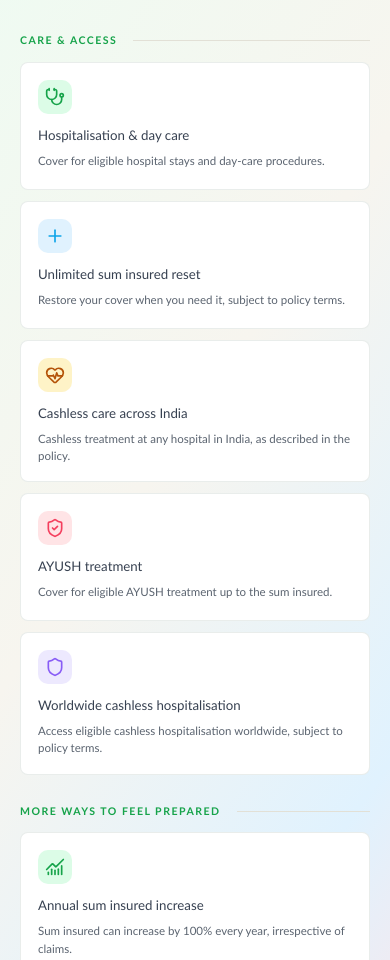
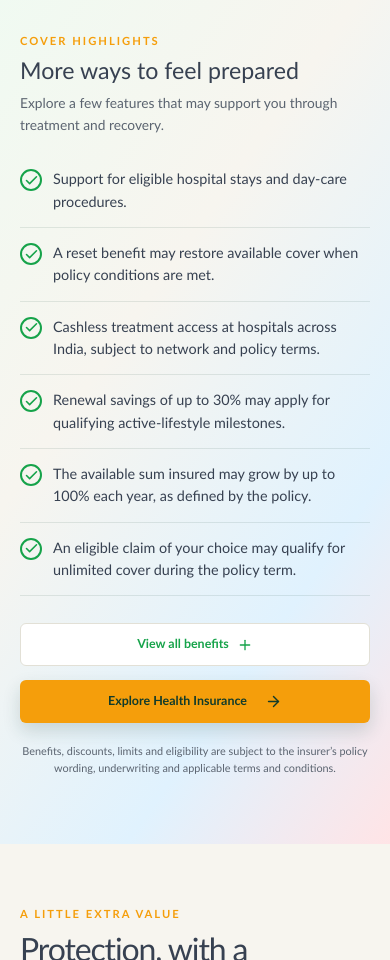
Before and after one commit to smritiRwt/Dhanvanta, a React (Vite) app: page / in a window 390 px wide. Shown: the part 11040-12000 px from the top of the page. Built offline with nearby package versions, Linux system fonts and the light colour scheme.

Commit message:
Update India audience wording

```diff
--- a/src/pages/Services.jsx
+++ b/src/pages/Services.jsx
@@ -1,6 +1,6 @@
 import React,{useState} from 'react'
 import {Link} from 'react-router-dom'
-import {ArrowRight,BriefcaseBusiness,Car,ChartNoAxesCombined,Check,Clock3,HeartPulse,House,Landmark,Percent,Plus,Shield,ShieldCheck,Stethoscope,WalletCards} from 'lucide-react'
+import {ArrowRight,BriefcaseBusiness,Car,ChartNoAxesCombined,Check,HeartPulse,House,Landmark,Percent,Plus,ShieldCheck,WalletCards} from 'lucide-react'
 
 const loanOptions=[
   {title:'Personal Loan',label:'PERSONAL NEEDS',description:'Explore flexible financing for planned expenses or an unexpected cost. Compare repayment terms before choosing an option.',fit:'Planned purchases, travel, or urgent expenses',icon:WalletCards},
@@ -12,18 +12,18 @@ const loanOptions=[
 ]
 
 const healthBenefits=[
-  {title:'Hospitalisation & day care',description:'Cover for eligible hospital stays and day-care procedures.',icon:Stethoscope},
-  {title:'Unlimited sum insured reset',description:'Restore your cover when you need it, subject to policy terms.',icon:Plus},
-  {title:'Cashless care across India',description:'Cashless treatment at any hospital in India, as described in the policy.',icon:HeartPulse},
-  {title:'AYUSH treatment',description:'Cover for eligible AYUSH treatment up to the sum insured.',icon:ShieldCheck},
-  {title:'Worldwide cashless hospitalisation',description:'Access eligible cashless hospitalisation worldwide, subject to policy terms.',icon:Shield},
-  {title:'Annual sum insured increase',description:'Sum insured can increase by 100% every year, irrespective of claims.',icon:ChartNoAxesCombined},
-  {title:'One unlimited claim',description:'Unlimited cover for one claim of your choice during the policy lifetime.',icon:HeartPulse},
-  {title:'Active renewal rewards',description:'Get up to 30% off renewals for staying active, subject to eligibility.',icon:Percent},
-  {title:'Pre & post-hospitalisation',description:'Eligible expenses covered from 90 days before to 180 days after hospitalisation.',icon:Clock3},
-  {title:'Road & air ambulance',description:'Ambulance cover up to the sum insured, as per policy terms.',icon:Car},
-  {title:'Customisable waiting periods',description:'Choose from available waiting-period options to suit your needs.',icon:Clock3},
-  {title:'Cashless OPD services',description:'Medicine orders and lab-test bookings are available for an additional premium.',icon:Stethoscope}
+  'Support for eligible hospital stays and day-care procedures.',
+  'A reset benefit may restore available cover when policy conditions are met.',
+  'Cashless treatment access at hospitals across India, subject to network and policy terms.',
+  'Renewal savings of up to 30% may apply for qualifying active-lifestyle milestones.',
+  'The available sum insured may grow by up to 100% each year, as defined by the policy.',
+  'An eligible claim of your choice may qualify for unlimited cover during the policy term.',
+  'Cover for eligible AYUSH treatment, up to the applicable sum insured.',
+  'Eligible medical expenses may be covered from 90 days before through 180 days after admission.',
+  'Road and air ambulance expenses may be covered up to the sum insured.',
+  'Select from available waiting-period options when choosing your policy.',
+  'Optional cashless OPD access can include medicine orders and lab-test bookings for an extra premium.',
+  'Worldwide cashless hospital care may be available where policy conditions are met.'
 ]
 
 const goals=[
@@ -76,8 +76,8 @@ export default function Services(){
 
       <section className="health-section" id="health-insurance">
         <div className="health-intro"><div><span className="eyebrow">HEALTH INSURANCE</span><h2>Care for your health. Confidence for your finances.</h2></div><p>In today’s world, the rising costs of medical care are an unavoidable reality. From initial doctor visits to lab tests and pharmacy bills, the cumulative expenses of comprehensive treatment can become overwhelming.</p></div>
-        <div className="benefit-group-label"><span>CARE & ACCESS</span><i/></div><div className="benefit-grid">{visibleBenefits.slice(0,5).map(({title,description,icon:Icon})=><article className="benefit-card" key={title}><span className="benefit-icon"><Icon size={20}/></span><h3>{title}</h3><p>{description}</p></article>)}</div>
-        {visibleBenefits.length>5&&<><div className="benefit-group-label secondary-label"><span>MORE WAYS TO FEEL PREPARED</span><i/></div><div className="benefit-grid">{visibleBenefits.slice(5).map(({title,description,icon:Icon})=><article className="benefit-card" key={title}><span className="benefit-icon"><Icon size={20}/></span><h3>{title}</h3><p>{description}</p></article>)}</div></>}
+        <div className="health-benefits-heading"><span className="eyebrow">COVER HIGHLIGHTS</span><h3>More ways to feel prepared</h3><p>Explore a few features that may support you through treatment and recovery.</p></div>
+        <ul className="benefit-checklist">{visibleBenefits.map((benefit,index)=><li key={index}><span className="benefit-check" aria-hidden="true"><Check size={15}/></span><span>{benefit}</span></li>)}</ul>
         <div className="health-actions"><button type="button" className="view-benefits" onClick={()=>setShowAllBenefits(!showAllBenefits)} aria-expanded={showAllBenefits}>{showAllBenefits ? 'View fewer benefits' : 'View all benefits'}<Plus size={16} className={showAllBenefits ? 'rotated' : ''}/></button><Link to="/contact" className="cta">Explore Health Insurance <ArrowRight size={17}/></Link></div>
         <small className="policy-disclaimer">Benefits, discounts, limits and eligibility are subject to the insurer’s policy wording, underwriting and applicable terms and conditions.</small>
       </section>
--- a/src/styles.css
+++ b/src/styles.css
@@ -297,19 +297,13 @@ a { transition:color .2s ease, background-color .2s ease, border-color .2s ease,
 .health-intro { display:grid; grid-template-columns:1fr .82fr; align-items:end; gap:58px; margin-bottom:38px; }
 .health-intro h2 { max-width:530px; }
 .health-intro > p { margin:0 0 3px; color:var(--muted); font-size:.9rem; line-height:1.75; }
-.benefit-group-label { display:flex; align-items:center; gap:16px; margin:0 0 13px; color:var(--primary); font-size:.66rem; font-weight:700; letter-spacing:.14em; }
-.benefit-group-label i { height:1px; flex:1; background:var(--line); }
-.secondary-label { margin-top:29px; }
-.benefit-grid { display:grid; grid-template-columns:repeat(3,minmax(0,1fr)); gap:11px; }
-.benefit-card { min-height:143px; padding:17px; border:1px solid rgba(18,59,42,.09); border-radius:8px; background:#FFFFFF; transition:transform .2s ease,box-shadow .2s ease; }
-.benefit-card:hover { transform:translateY(-3px); box-shadow:0 12px 24px rgba(18,59,42,.075); }
-.benefit-icon { width:34px; height:34px; border-radius:10px; background:#DCFCE7; color:#16A34A; }
-.benefit-card:nth-child(5n + 2) .benefit-icon { background:#E0F2FE; color:#0EA5E9; }
-.benefit-card:nth-child(5n + 3) .benefit-icon { background:#FEF3C7; color:#B45309; }
-.benefit-card:nth-child(5n + 4) .benefit-icon { background:#FFE4E6; color:#F43F5E; }
-.benefit-card:nth-child(5n) .benefit-icon { background:#EDE9FE; color:#885CF6; }
-.benefit-card h3 { margin:13px 0 0; color:var(--ink); font-size:.83rem; line-height:1.35; }
-.benefit-card p { margin:7px 0 0; color:var(--muted); font-size:.72rem; line-height:1.5; }
+.health-benefits-heading { max-width:720px; margin:0 0 18px; }
+.health-benefits-heading h3 { margin:8px 0 0; color:var(--ink); font-size:1.45rem; line-height:1.2; }
+.health-benefits-heading > p { margin:8px 0 0; color:var(--muted); font-size:.86rem; line-height:1.6; }
+.benefit-checklist { max-width:940px; display:grid; gap:0; margin:0; padding:0; list-style:none; }
+.benefit-checklist li { display:grid; grid-template-columns:24px minmax(0,1fr); align-items:start; gap:13px; padding:15px 0; border-bottom:1px solid rgba(18,59,42,.1); color:var(--ink); font-size:1rem; line-height:1.55; }
+.benefit-check { display:grid; place-items:center; width:22px; height:22px; margin-top:1px; border:2px solid #16A34A; border-radius:50%; color:#16A34A; }
+.benefit-check svg { stroke-width:2.5; }
 .health-actions { display:flex; align-items:center; justify-content:center; gap:14px; margin-top:27px; }
 .view-benefits { display:inline-flex; align-items:center; gap:8px; padding:11px 15px; border:1px solid var(--line); border-radius:6px; background:#fff; color:var(--primary); font:inherit; font-size:.78rem; font-weight:700; cursor:pointer; }
 .view-benefits svg { transition:transform .2s ease; }.view-benefits .rotated { transform:rotate(45deg); }
@@ -388,7 +382,7 @@ a { transition:color .2s ease, background-color .2s ease, border-color .2s ease,
 	.product-heading .text-link { font-size:.73rem; }
 	.tax-section { grid-template-columns:1fr; gap:30px; padding:62px 20px; }
 	.tax-illustration { min-height:250px; }
-	.loan-grid,.benefit-grid { grid-template-columns:repeat(2,minmax(0,1fr)); }
+	.loan-grid { grid-template-columns:repeat(2,minmax(0,1fr)); }
 	.health-intro { grid-template-columns:1fr; gap:17px; }
 	.returns-section { padding:62px 20px 72px; }
 	.returns-layout { grid-template-columns:1fr; gap:28px; }
@@ -396,14 +390,14 @@ a { transition:color .2s ease, background-color .2s ease, border-color .2s ease,
 }
 @media (max-width: 480px) {
 	.desktop-nav { display:none; }
-	.goal-grid,.loan-grid,.benefit-grid,.cashback-grid { grid-template-columns:1fr; }
+	.goal-grid,.loan-grid,.cashback-grid { grid-template-columns:1fr; }
 	.goal-card { min-height:105px; }
 	.product-heading { display:block; }
 	.product-heading .text-link { margin-top:17px; }
 	.product-grid { grid-template-columns:1fr; }
 	.product-card { min-height:190px; }
 	.loan-card { min-height:185px; }
-	.benefit-card { min-height:128px; }
+	.benefit-checklist li { grid-template-columns:22px minmax(0,1fr); gap:11px; padding:14px 0; font-size:.9rem; }
 	.health-actions { align-items:stretch; flex-direction:column; }
 	.health-actions > * { justify-content:center; }
 	.cashback-offer { min-height:290px; padding:22px; }
```
Also changed, not shown: 5 other files (tests, documents, lock files or other folders).
